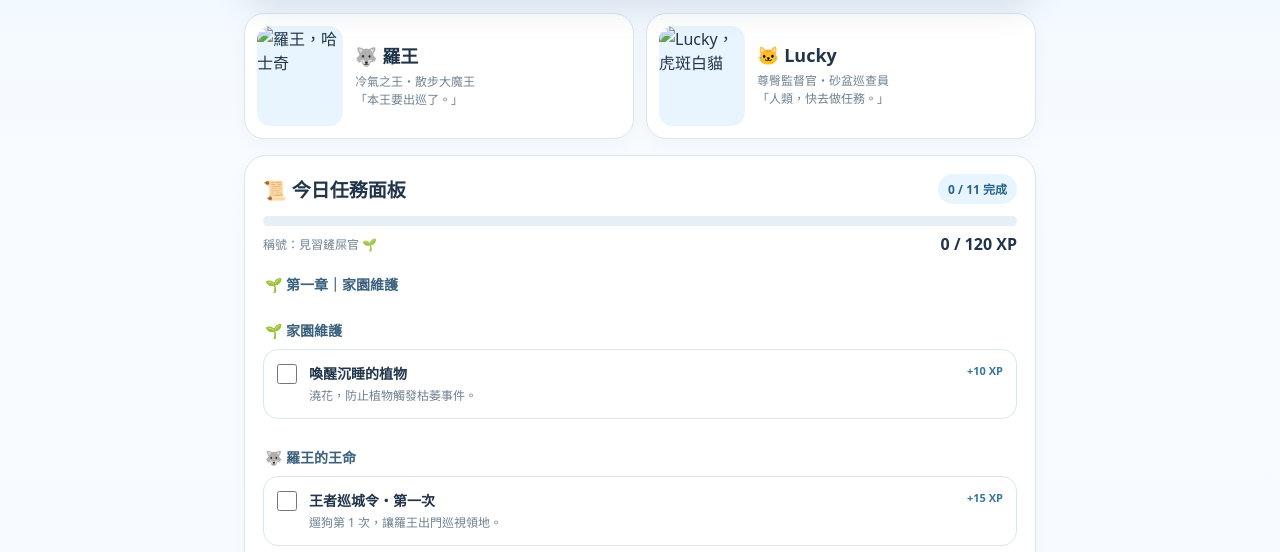
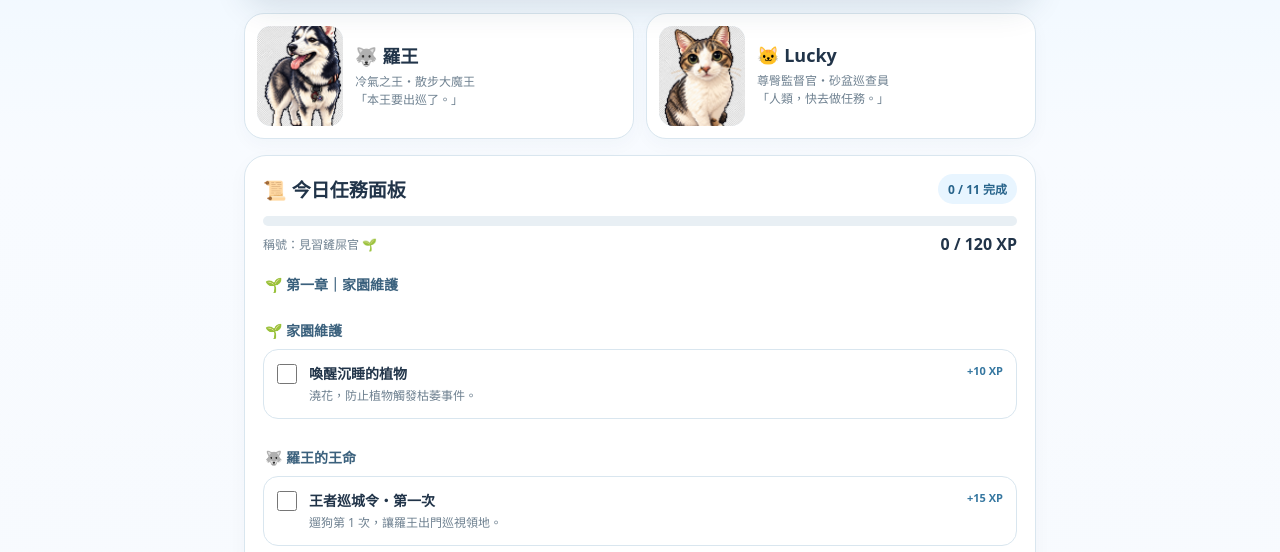
Before and after one commit to eldorayen/luowang-lucky-rpg, a plain HTML site: page index.html in a window 1280 px wide. Shown: the part 223-775 px from the top of the page. Drawn offline with Linux system fonts and the light colour scheme.

Commit message:
Update index.html

```diff
--- a/index.html
+++ b/index.html
@@ -19,8 +19,8 @@
   <p>主線劇情：在兩位毛孩主子的統治下，努力維持家園和平。</p>
 </header>
 <section class="party" aria-label="毛孩角色">
-  <article class="pet"><img src="assets/luowang.jpg" alt="羅王，哈士奇"><div><h2>🐺 羅王</h2><p>冷氣之王・散步大魔王<br>「本王要出巡了。」</p></div></article>
-  <article class="pet"><img src="assets/lucky.jpg" alt="Lucky，虎斑白貓"><div><h2>🐱 Lucky</h2><p>尊臀監督官・砂盆巡查員<br>「人類，快去做任務。」</p></div></article>
+  <article class="pet"><img src="luowang.jpg" alt="羅王，哈士奇"><div><h2>🐺 羅王</h2><p>冷氣之王・散步大魔王<br>「本王要出巡了。」</p></div></article>
+  <article class="pet"><img src="lucky.jpg" alt="Lucky，虎斑白貓"><div><h2>🐱 Lucky</h2><p>尊臀監督官・砂盆巡查員<br>「人類，快去做任務。」</p></div></article>
 </section>
 <section class="panel">
   <div class="row"><h2>📜 今日任務面板</h2><span class="pill" id="counter">0 / 11 完成</span></div>
```
